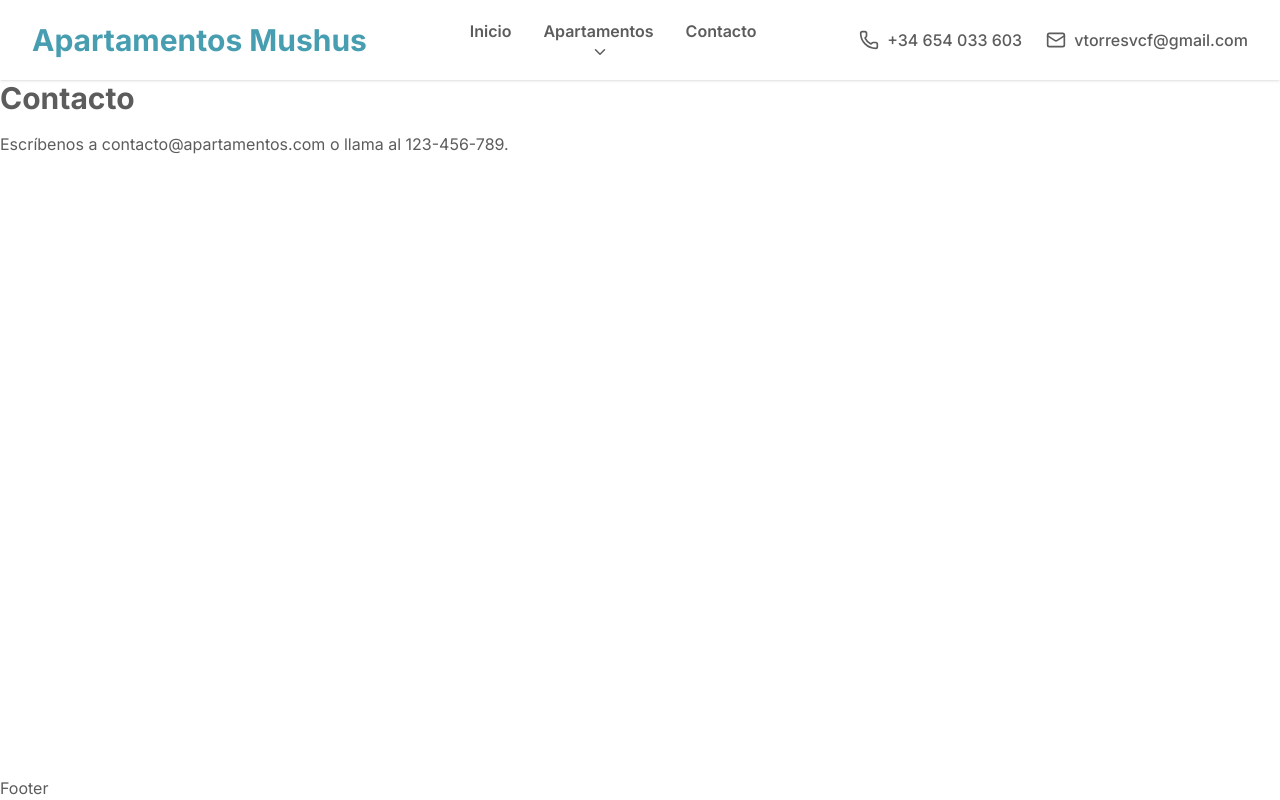
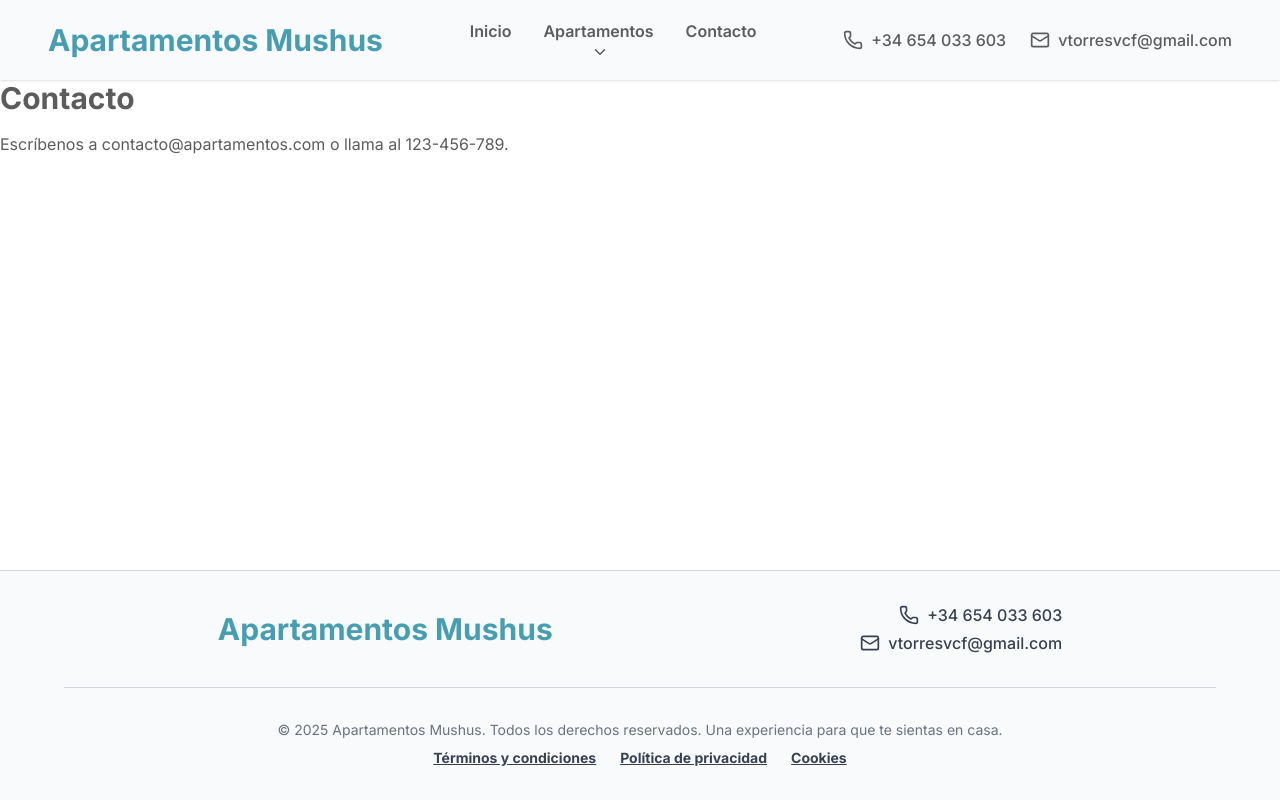
Before and after one commit to vtorresvcf/reservas-apartamentos, a Next.js app: page /contacto in a window 1280 px wide. Built offline with nearby package versions, Linux system fonts and the light colour scheme.

Commit message:
footer finish and starting error 404

```diff
--- /dev/null
+++ b/src/app/not-found.tsx
@@ -0,0 +1,40 @@
+// app/not-found.tsx
+import Link from "next/link";
+import Image from "next/image";
+
+export default function NotFound() {
+  return (
+    <div className="flex flex-col min-h-screen bg-gradient-to-b from-gray-100 via-gray-200 to-gray-100">
+      {/* Navbar */}
+
+      {/* Contenido principal */}
+      <main className="flex-1 flex flex-col items-center justify-center px-4 text-center relative">
+        {/* Imagen de error */}
+        <div className="relative w-full max-w-lg h-64 sm:h-96 mb-8">
+          <Image
+            src="/not-found.png" // tu ilustración personalizada
+            alt="Página no encontrada"
+            fill
+            style={{ objectFit: "contain" }}
+            priority
+          />
+        </div>
+
+        {/* Mensaje creativo */}
+        <h1 className="text-5xl font-bold text-gray-800 mb-4">404</h1>
+        <p className="text-xl text-gray-700 mb-6">
+          Ups… parece que este apartamento no existe. ¡Pero siempre hay otro
+          esperando por ti!
+        </p>
+
+        {/* Botón volver al inicio */}
+        <Link
+          href="/"
+          className="px-6 py-3 bg-azulado text-white rounded shadow hover:bg-blue-700 transition"
+        >
+          Volver al inicio
+        </Link>
+      </main>
+    </div>
+  );
+}
--- a/src/components/layout/Footer.tsx
+++ b/src/components/layout/Footer.tsx
@@ -1,5 +1,84 @@
-import React from "react";
+"use client";
+
+import { motion } from "framer-motion";
+import { Mail, Phone } from "lucide-react";
+import Link from "next/link";
 
 export default function Footer() {
-  return <div>Footer</div>;
+  return (
+    <motion.footer
+      initial={{ opacity: 0 }}
+      animate={{ opacity: 1 }}
+      transition={{ duration: 0.8 }}
+      className="w-full text-gray-700 py-8 px-6 border-t border-gray-300 bg-gray-50"
+    >
+      <div className="max-w-6xl mx-auto flex flex-col gap-8">
+        {/* Logo y contacto */}
+        <div className="flex flex-col md:flex-row justify-around items-center w-full">
+          {/* Logo */}
+          <div className="text-center md:text-left">
+            <Link
+              href="/"
+              className="text-2xl lg:text-3xl font-bold text-azulado hover:text-cyan-600 transition-colors"
+            >
+              Apartamentos Mushus
+            </Link>
+          </div>
+
+          {/* Contacto */}
+          <motion.div
+            initial={{ y: 20, opacity: 0 }}
+            animate={{ y: 0, opacity: 1 }}
+            transition={{ duration: 0.6, delay: 0.2 }}
+            className="flex flex-col md:items-end items-center mt-4 md:mt-0 space-y-1"
+          >
+            <div className="flex items-center space-x-2 hover:text-azulado transition-colors cursor-pointer">
+              <Phone size={20} />
+              <span className="font-medium">+34 654 033 603</span>
+            </div>
+            <div className="flex items-center space-x-2 hover:text-azulado transition-colors cursor-pointer">
+              <Mail size={20} />
+              <span className="font-medium">vtorresvcf@gmail.com</span>
+            </div>
+          </motion.div>
+        </div>
+
+        {/* Separador */}
+        <div className="w-full border-t border-gray-300"></div>
+
+        {/* Legal + Copyright */}
+        <motion.div
+          initial={{ y: 20, opacity: 0 }}
+          animate={{ y: 0, opacity: 1 }}
+          transition={{ duration: 0.6, delay: 0.4 }}
+          className="flex flex-col items-center gap-2"
+        >
+          <p className="text-sm text-gray-500 text-center">
+            © {new Date().getFullYear()} Apartamentos Mushus. Todos los derechos
+            reservados. Una experiencia para que te sientas en casa.
+          </p>
+          <div className="flex flex-wrap justify-center gap-6 text-sm">
+            {[
+              { href: "/terminos", label: "Términos y condiciones" },
+              { href: "/politica-privacidad", label: "Política de privacidad" },
+              { href: "/cookies", label: "Cookies" },
+            ].map((link) => (
+              <motion.div
+                key={link.href}
+                whileHover={{ y: -2, scale: 1.02 }}
+                className="transition-transform"
+              >
+                <Link
+                  href={link.href}
+                  className="font-bold underline hover:text-azulado transition-colors"
+                >
+                  {link.label}
+                </Link>
+              </motion.div>
+            ))}
+          </div>
+        </motion.div>
+      </div>
+    </motion.footer>
+  );
 }
--- a/src/components/layout/Navbar.tsx
+++ b/src/components/layout/Navbar.tsx
@@ -8,7 +8,7 @@ export default function Navbar() {
   const [isDropdownOpen, setIsDropdownOpen] = useState(false);
 
   return (
-    <nav className="relative w-full shadow bg-white z-50 lg:py-4 xl:py-2">
+    <nav className="relative w-full shadow bg-gray-50 z-50 lg:py-4 xl:py-2 px-4">
       <div className=" mx-auto px-4 sm:px-6 lg:px-8 flex justify-between items-center h-16">
         {/* Logo */}
         <Link
```
Also changed, not shown: public/not-found.png (added).
